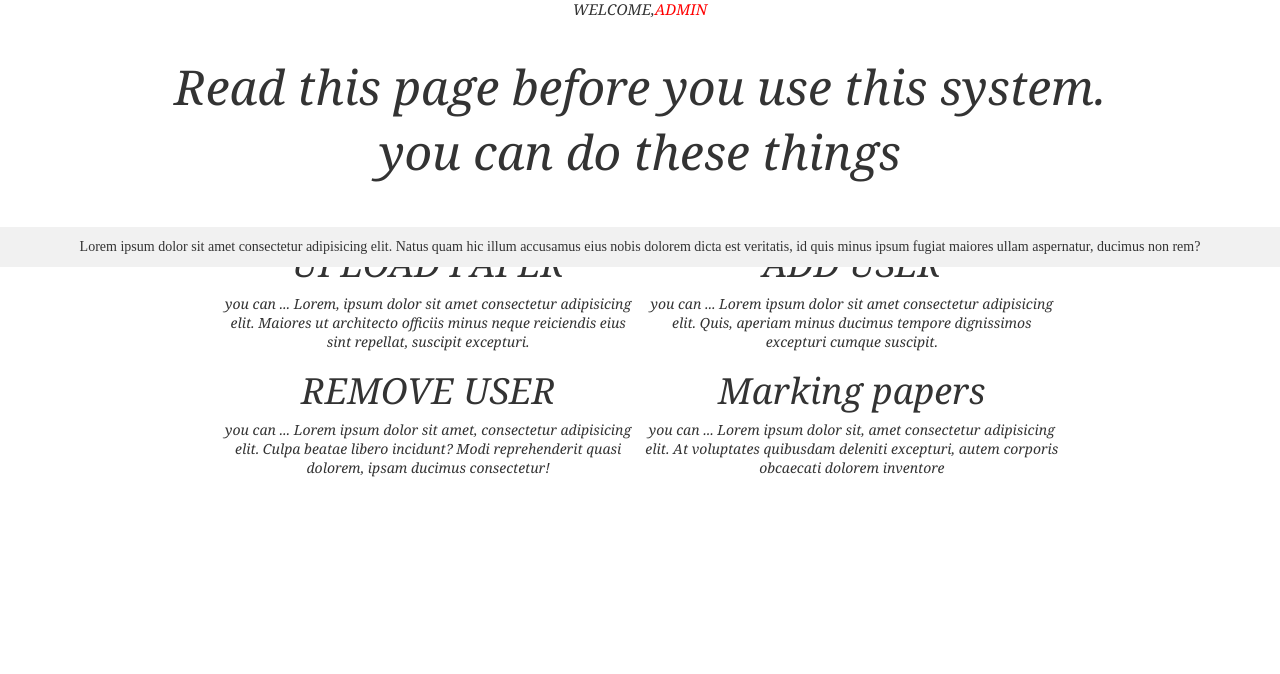
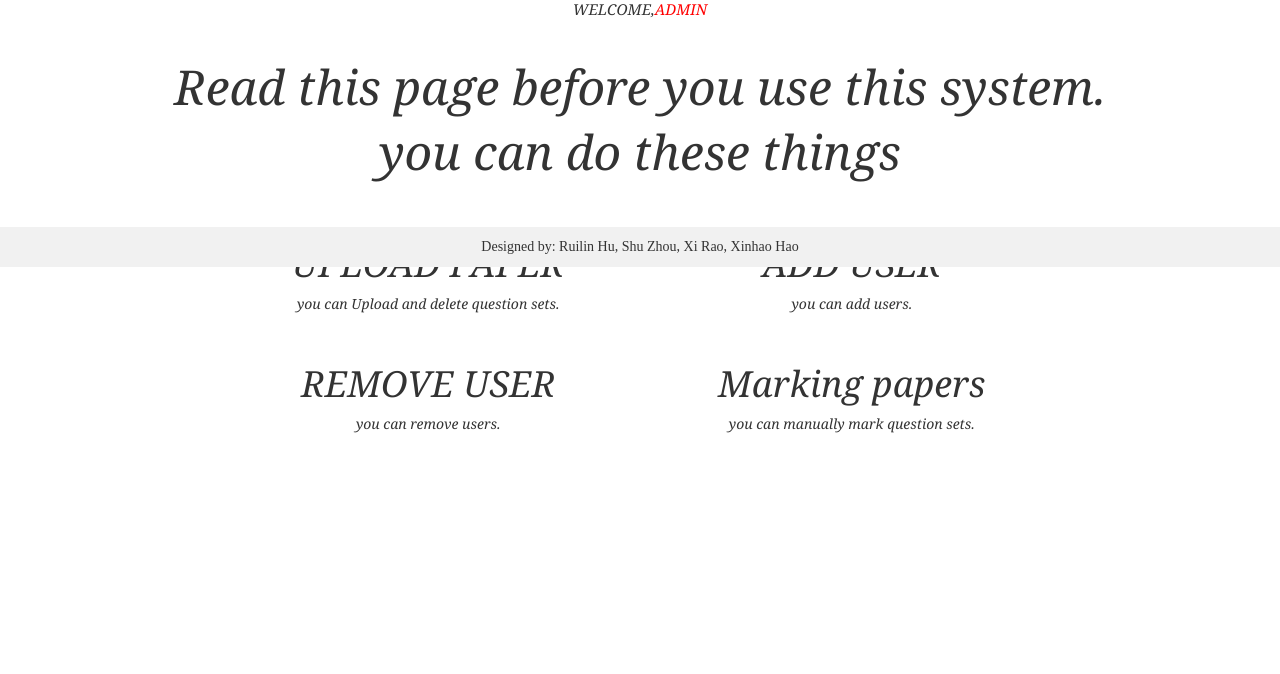
Before and after one commit to Budd00/CITS3403_Pro2, a Flask app: page /AdminWelcome in a window 1280 px wide. Shown: the part 533-1207 px from the top of the page. Run offline with Flask 2, Linux system fonts and the light colour scheme.

Commit message:
Add files via upload

```diff
--- a/app/templates/AdminWelcome.html
+++ b/app/templates/AdminWelcome.html
@@ -1,3 +1,4 @@
+<!-- this is the welcome page for admin users -->
 {% extends "UserBase.html" %}
 
 {% block content %}
@@ -56,22 +57,22 @@
             <div id="moblie">
                 <div>
                     <h1>UPLOAD PAPER</h1>
-                    <p>you can ...  Lorem, ipsum dolor sit amet consectetur adipisicing elit. Maiores ut architecto officiis minus neque reiciendis eius sint repellat, suscipit excepturi. </p>
+                    <p>you can Upload and delete question sets. </p>
                 </div>
                 <div>
 
                     <h1>ADD USER</h1>
-                    <p>you can ... Lorem ipsum dolor sit amet consectetur adipisicing elit. Quis, aperiam minus ducimus tempore dignissimos excepturi cumque suscipit.</p>
+                    <p>you can add users.</p>
                 </div>
                 <div>
 
                     <h1>REMOVE USER</h1>
-                    <p>you can ... Lorem ipsum dolor sit amet, consectetur adipisicing elit. Culpa beatae libero incidunt? Modi reprehenderit quasi dolorem, ipsam ducimus consectetur!</p>
+                    <p>you can remove users.</p>
                 </div>
                 <div>
 
                     <h1>Marking papers</h1>
-                    <p>you can ...  Lorem ipsum dolor sit, amet consectetur adipisicing elit. At voluptates quibusdam deleniti excepturi, autem corporis obcaecati dolorem inventore</p>
+                    <p>you can manually mark question sets.</p>
                 </div>
             </div>
         </div>
--- a/app/templates/Application.html
+++ b/app/templates/Application.html
@@ -1,3 +1,5 @@
+<!-- this is the root page, a brief explain for the application -->
+
 {% extends "UserBase.html" %}
 
 {% block content %}
@@ -30,7 +32,7 @@
     <div class="whole">
       <div class="welcome" style="color: #FFFFFFFF;">
         <h2 id = "info">Welcome to quiz page</h2>
-        <p>Lorem ipsum dolor sit amet consectetur adipisicing elit. Molestias corrupti ex minima. Suscipit itaque qui nemo architecto ipsa quis, officiis quibusdam tenetur beatae minima incidunt error voluptate, cupiditate rem eius!</p>
+        <p>This is a question-answering platform. Students can sign in with normal user identity, choose your question set and answer those questions. Unit coordinators can sign in with administrator accounts to set questions and manage users.</p>
       </div>
       <br><br>
       <div class="btn btn-block">
--- a/app/templates/Manage_que.html
+++ b/app/templates/Manage_que.html
@@ -1,3 +1,4 @@
+  <!-- this page is used to delete questions  -->
 {% extends "UserBase.html" %}
 
 {% block content %}
@@ -5,7 +6,7 @@
 <h1>User Manager</h1>
 <hr>
 <table border="1px">
-
+    <!-- iteratively load content of each question -->
     {% for que in que_list %}
         {% include 'Question_unit.html' %}
     {% endfor %}
--- a/app/templates/Question_unit.html
+++ b/app/templates/Question_unit.html
@@ -1,3 +1,5 @@
+<!-- question information -->
+
 <div style="background-color: lightgray; margin-bottom: 10px; margin-top: 10px; margin-left: 40px; margin-right: 40px; padding: 20px;">
 
     <p> Question set: {{ que.get_set() }} </p>
--- a/app/templates/Questions.html
+++ b/app/templates/Questions.html
@@ -1,4 +1,4 @@
-
+<!-- this is the page students answer questions -->
 {% extends "Userbase.html" %}
 
 {% block content %}
--- a/app/templates/Register.html
+++ b/app/templates/Register.html
@@ -1,3 +1,4 @@
+<!-- register page -->
 {% extends "UserBase.html" %}
 
 {% block content %}
--- a/app/templates/Upload_question.html
+++ b/app/templates/Upload_question.html
@@ -1,9 +1,10 @@
+<!-- this is the page admin can upload questions -->
+
 {% extends "Userbase.html" %}
 
 {% block content %}
 
 <style>
-    /* 通用格式 */
     * {
         margin:0;
         padding:0;
--- a/app/templates/UserBase.html
+++ b/app/templates/UserBase.html
@@ -1,3 +1,4 @@
+<!-- this is the top nevigator, each page will extend from this html file -->
 <html>
 
 <head>
@@ -10,7 +11,6 @@
     <link rel="stylesheet" href="../static/login_css.css" type="text/css">
     <link rel="stylesheet" href="../static/style6.css">
 </head>
-
 <body>
     <div class="loc_header">
     <img src="http://static.weboffice.uwa.edu.au/visualid/graphics/uwacrest.png" >
@@ -22,9 +22,11 @@
             </div>
             <div>
                 <ul class="nav navbar-nav">
+                    <!-- if user has not login -->
                     {% if current_user.is_anonymous %}
                     <li><a href="{{ url_for('welcome') }}">Home</a></li>
                     <li><a href="{{ url_for('login') }}">Login</a></li>
+                    <!-- if user is admin -->
                     {% elif current_user.if_adm() %}
                     <li><a href="{{ url_for('AdminWelcome') }}">Home</a></li>
                     <li><a href="{{ url_for('Upload_question') }}">Upload Questions</a></li>
@@ -32,6 +34,7 @@
                     <li><a href="{{ url_for('get_answer') }}">Mark</a></li>
                     <li><a href="{{ url_for('User_management') }}">User management</a></li>
                     <li><a href="{{ url_for('logout') }}">Logout</a></li>
+                    <!-- if user is not admin -->
                     {% else %}
                     <li><a href="{{ url_for('welcome') }}">Home</a></li>
                     <li><a href="{{ url_for('get_test') }}">Quiz</a></li>
@@ -62,7 +65,7 @@
     <br>
     <footer class="footer navbar-fixed-bottom ">
         <div class="loc_footer">
-            Lorem ipsum dolor sit amet consectetur adipisicing elit. Natus quam hic illum accusamus eius nobis dolorem dicta est veritatis, id quis minus ipsum fugiat maiores ullam aspernatur, ducimus non rem?
+            Designed by: Ruilin Hu, Shu Zhou, Xi Rao, Xinhao Hao
         </div>
     </footer>
 </body>
--- a/app/templates/User_management.html
+++ b/app/templates/User_management.html
@@ -1,3 +1,4 @@
+<!-- this is the page to add, delete and make user admin -->
 {% extends "UserBase.html" %}
 
 {% block content %}
@@ -51,7 +52,6 @@ h1{
 
 </style>
 
-
 <title >User Manager</title>
 <h1>User Manager</h1>
 <hr>
--- a/app/templates/endingPage.html
+++ b/app/templates/endingPage.html
@@ -1,3 +1,4 @@
+<!-- this is the page appearing when students finished answering questions -->
 {% extends "UserBase.html" %}
 
 {% block content %}
--- a/app/templates/manual_check.html
+++ b/app/templates/manual_check.html
@@ -1,3 +1,4 @@
+<!-- this is the page for admin to manually mark questions -->
 {% extends "Userbase.html" %}
 
 {% block content %}
--- a/app/templates/mark.html
+++ b/app/templates/mark.html
@@ -1,3 +1,4 @@
+<!-- this is the page for normal users to check the marks they got. -->
 {% extends "UserBase.html" %}
 
 {% block content %}
--- a/app/templates/test.html
+++ b/app/templates/test.html
@@ -1,3 +1,4 @@
+<!-- this is the page for user to choose question set -->
 {% extends "Userbase.html" %}
 
 {% block content %}
@@ -70,6 +71,7 @@
     }
     </style>
 </head>
+
 <body>
 <div class="container">
 
--- a/app/templates/welcome.html
+++ b/app/templates/welcome.html
@@ -1,8 +1,6 @@
+<!-- this is welcome page for normal users -->
 {% extends "UserBase.html"%}
 {% block content %}
-
-<!-- welcome -->
-
 
 <div class="welcome">
     What's up, {{ current_user.username }}
```
Also changed, not shown: app/Form.py (+7 -8 lines), app/controller.py (+5 -7 lines), app/models.py (+3 -10 lines), app/routes.py (+20 -20 lines).
